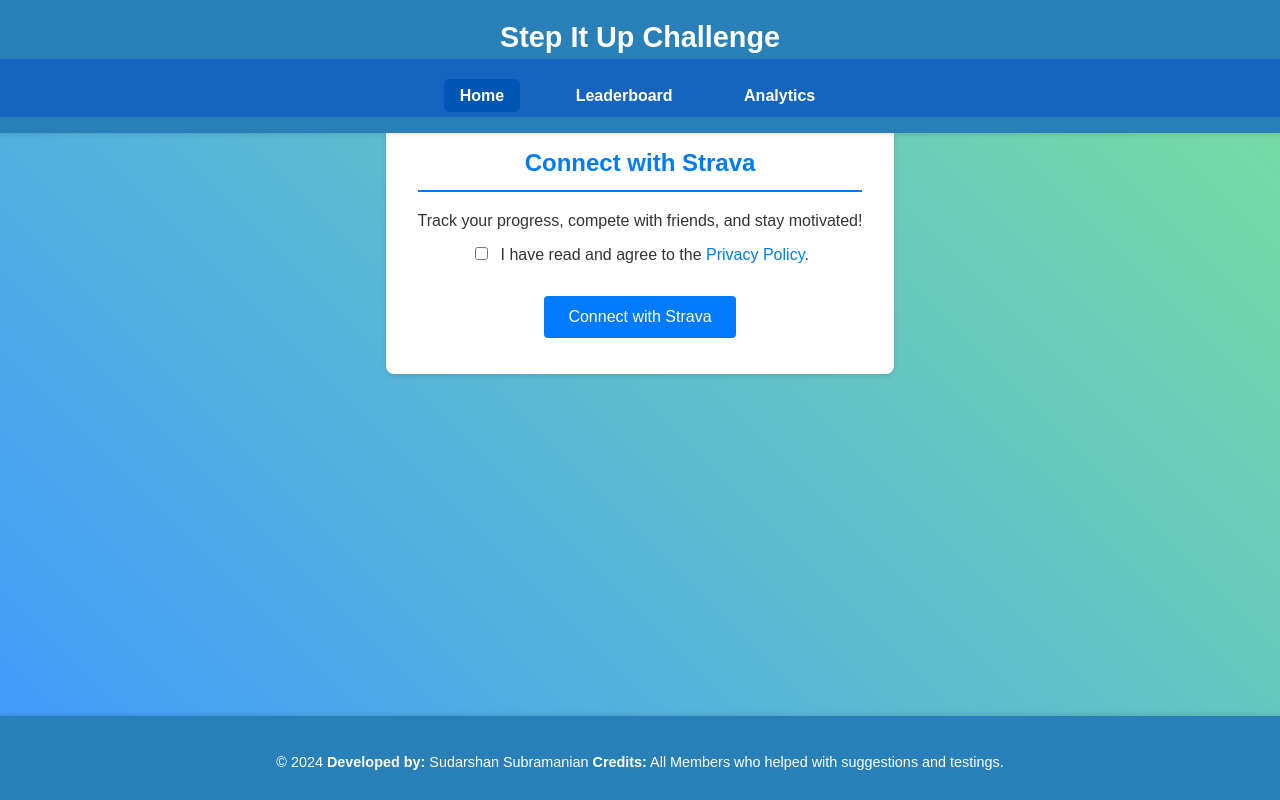
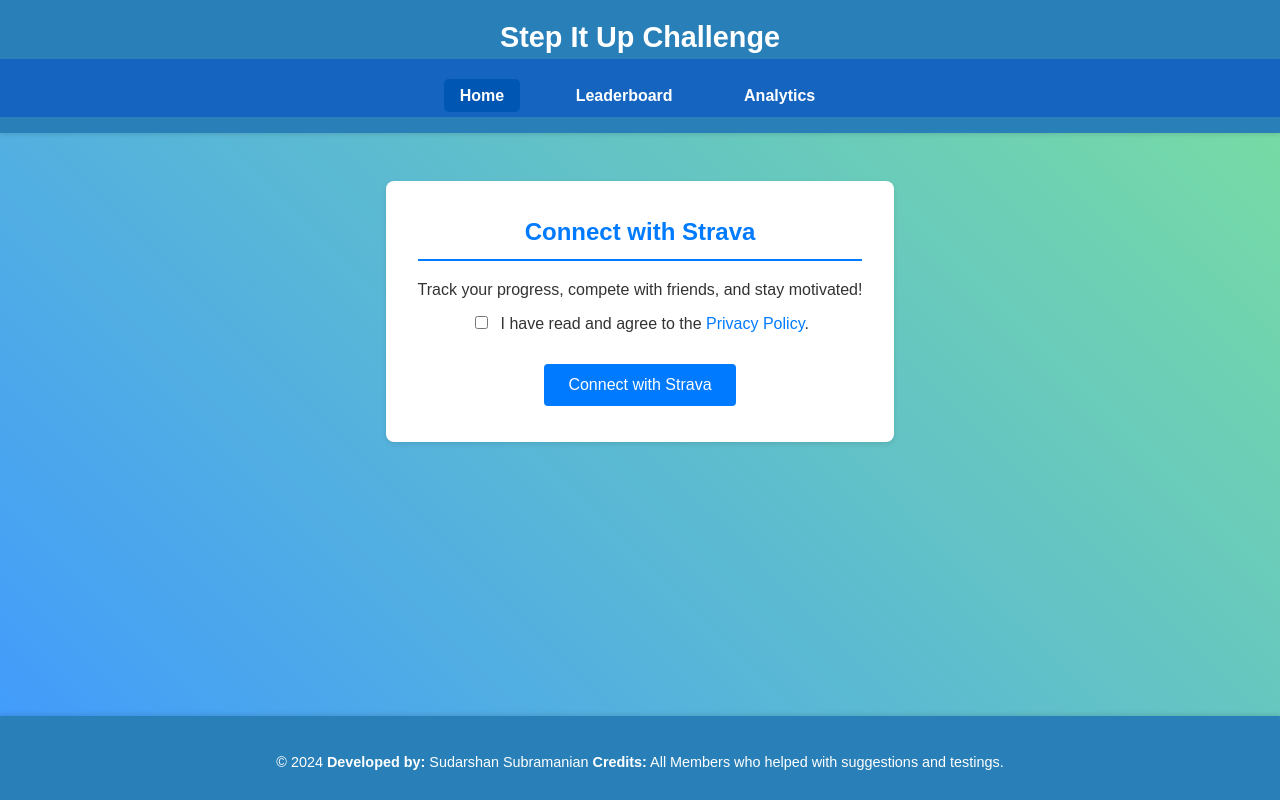
Before and after one commit to sudkushal/ci4, a CodeIgniter 4 app: the page made by app/Views/landing_page.php in a window 1280 px wide. Run offline with PHP 8.4 and a stand-in for CodeIgniter, Linux system fonts and the light colour scheme; the template is opened without the code that fills it, so the values that code supplies are empty; some libraries are stand-ins or nearby versions.

Commit message:
Update style.css

```diff
--- a/public/css/style.css
+++ b/public/css/style.css
@@ -61,7 +61,7 @@
     padding: 1rem 0;
     text-align: center;
     box-shadow: 0 2px 4px rgba(0, 0, 0, 0.1);
-    position: fixed;
+    position: sticky;
     top: 0;
     left: 0;
     width: 100%;
@@ -108,8 +108,8 @@
 main {
     padding: 2rem;
     max-width: 960px;
-    margin: 5rem auto 2rem; /* Added margin-bottom to make space for the footer */
-    flex: 1;                /* Allow main content to grow and take remaining space */
+    margin: 1rem auto 2rem; /* Increased top margin to provide space from the header */
+    flex: 1;               /* Allow main content to grow and take remaining space */
 }
 
 /* Section Styles (Landing, Privacy, Analytics) */
@@ -233,7 +233,7 @@
     font-size: 0.9rem;
     box-shadow: 0 -2px 4px rgba(0, 0, 0, 0.1);
     /* Sticky Footer*/
-    position: fixed;
+    position: sticky;
     bottom: 0;
     left: 0;
     width: 100%;
```
